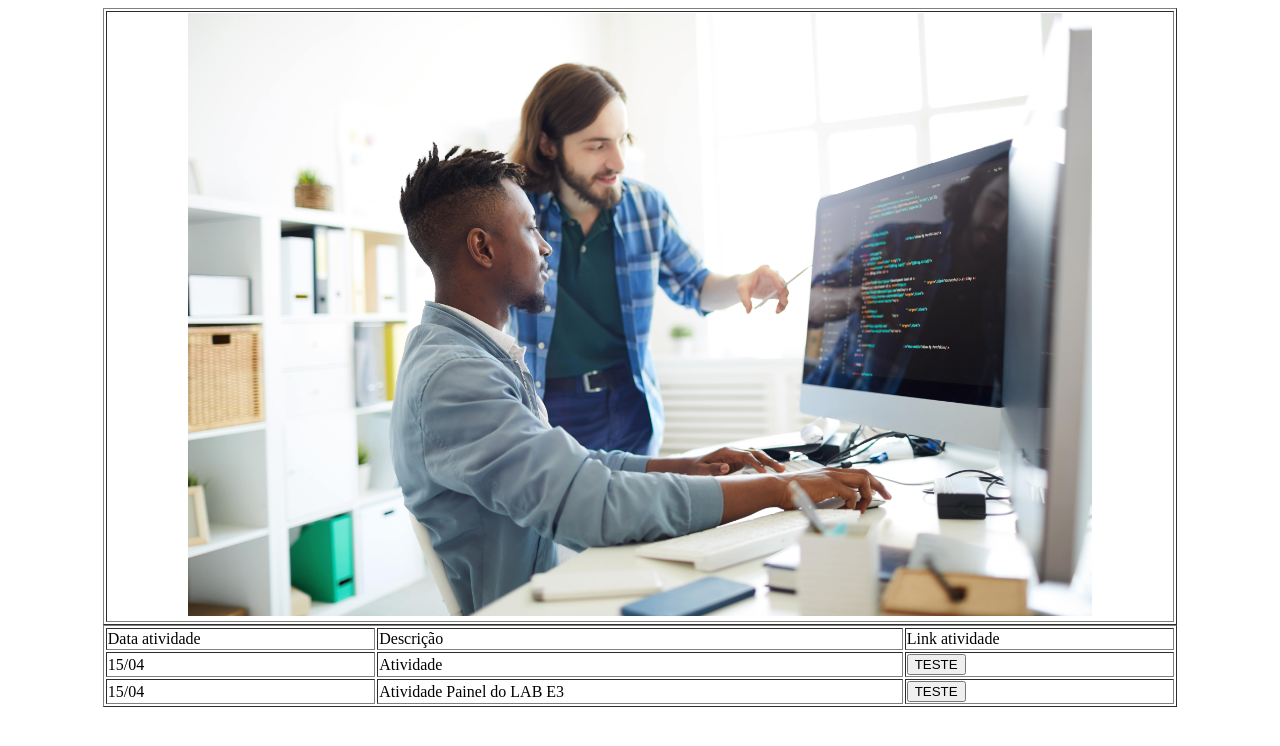
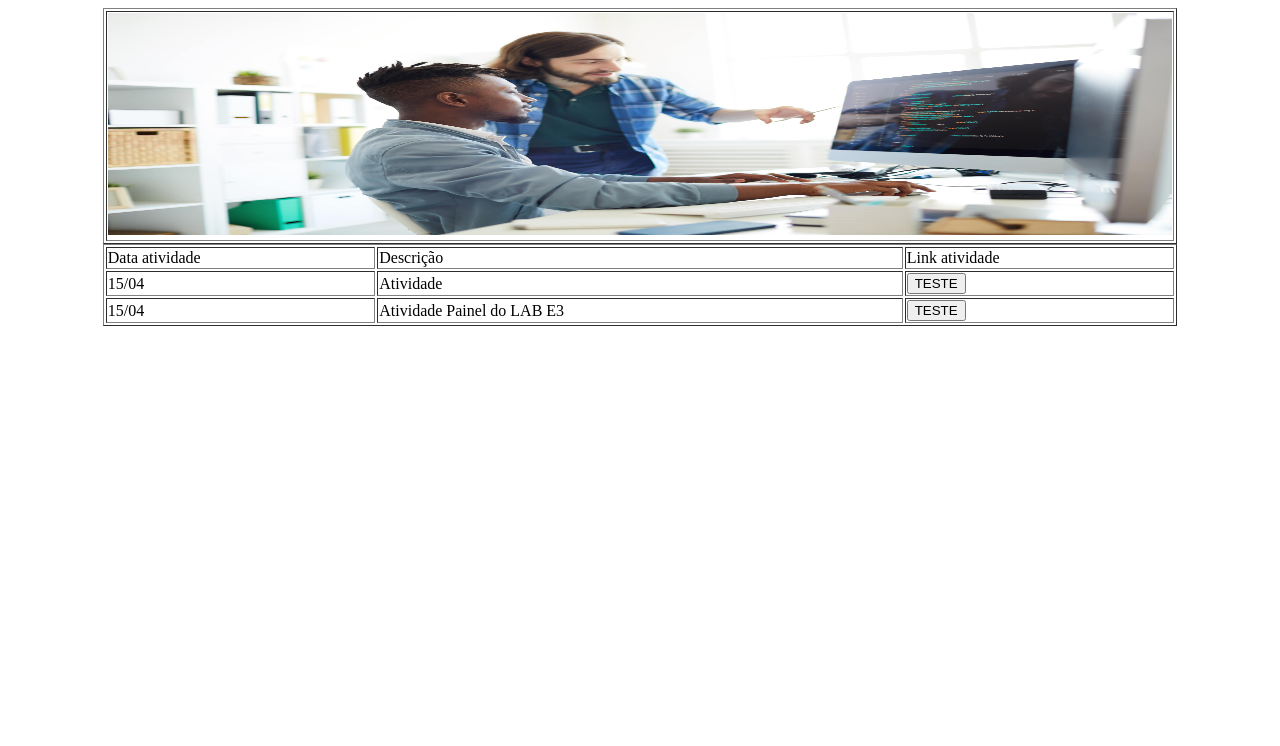
Before and after one commit to letisstk/leti, a plain HTML site: page index.html in a window 1280 px wide. Drawn offline with Linux system fonts and the light colour scheme.

Commit message:
Update index.html

```diff
--- a/index.html
+++ b/index.html
@@ -10,7 +10,7 @@
     <table border="1" width="85%" align="center">
         <tr>
           <td align="center">
-            <img src="infor.jpg" width="85%">
+            <img src="infor.jpg" width="100%" height="222px">
           </td>
         </tr>
       </table>
```
